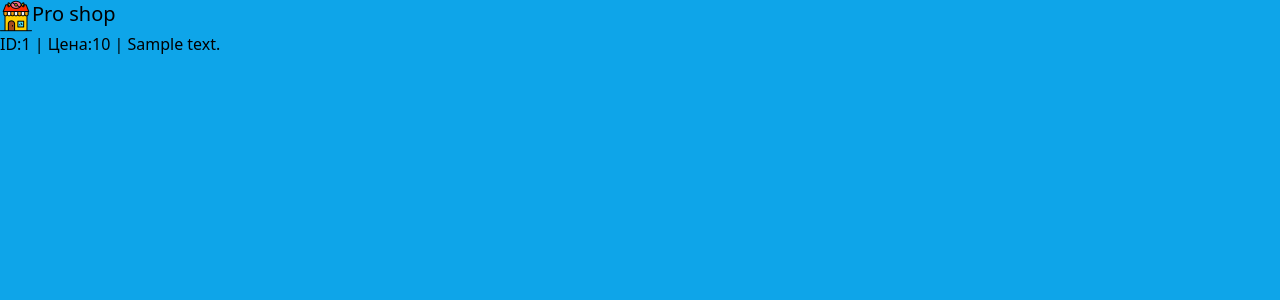
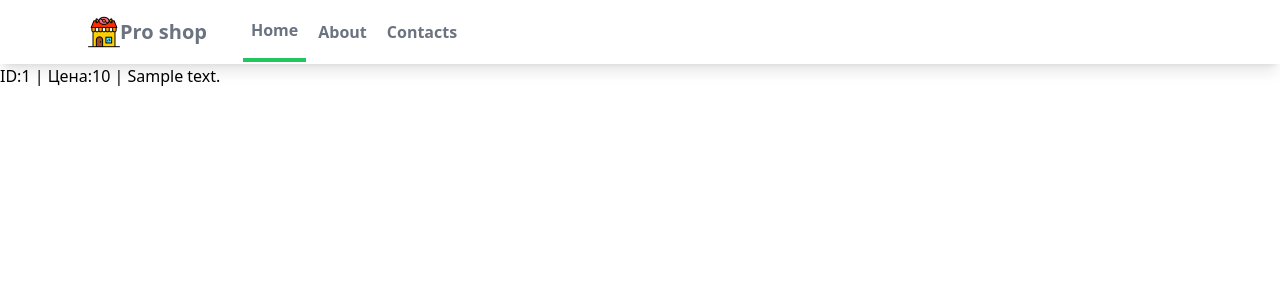
Before and after one commit to Denchickus/django_shop, a Django app: page /main/ in a window 1280 px wide. Shown: the top 300 px of the page. Run offline with Django 5.2, Linux system fonts and the light colour scheme; tables that the repository leaves empty hold one stand-in row (values such as "Sample post").

Commit message:
base template + navbar

```diff
--- a/mysite/myapp/static/myapp/styles.css
+++ b/mysite/myapp/static/myapp/styles.css
@@ -558,6 +558,15 @@ video {
   position: static;
 }
 
+.mx-auto {
+  margin-left: auto;
+  margin-right: auto;
+}
+
+.block {
+  display: block;
+}
+
 .flex {
   display: flex;
 }
@@ -570,17 +579,75 @@ video {
   width: 2rem;
 }
 
-.bg-sky-500 {
-  --tw-bg-opacity: 1;
-  background-color: rgb(14 165 233 / var(--tw-bg-opacity));
+.max-w-6xl {
+  max-width: 72rem;
 }
 
-.text-lg {
-  font-size: 1.125rem;
-  line-height: 1.75rem;
+.items-center {
+  align-items: center;
+}
+
+.justify-between {
+  justify-content: space-between;
+}
+
+.space-x-1 > :not([hidden]) ~ :not([hidden]) {
+  --tw-space-x-reverse: 0;
+  margin-right: calc(0.25rem * var(--tw-space-x-reverse));
+  margin-left: calc(0.25rem * calc(1 - var(--tw-space-x-reverse)));
+}
+
+.space-x-7 > :not([hidden]) ~ :not([hidden]) {
+  --tw-space-x-reverse: 0;
+  margin-right: calc(1.75rem * var(--tw-space-x-reverse));
+  margin-left: calc(1.75rem * calc(1 - var(--tw-space-x-reverse)));
+}
+
+.border-b-4 {
+  border-bottom-width: 4px;
+}
+
+.border-green-500 {
+  --tw-border-opacity: 1;
+  border-color: rgb(34 197 94 / var(--tw-border-opacity));
+}
+
+.bg-white {
+  --tw-bg-opacity: 1;
+  background-color: rgb(255 255 255 / var(--tw-bg-opacity));
+}
+
+.px-2 {
+  padding-left: 0.5rem;
+  padding-right: 0.5rem;
+}
+
+.px-4 {
+  padding-left: 1rem;
+  padding-right: 1rem;
+}
+
+.py-4 {
+  padding-top: 1rem;
+  padding-bottom: 1rem;
 }
 
 .text-xl {
   font-size: 1.25rem;
   line-height: 1.75rem;
 }
+
+.font-semibold {
+  font-weight: 600;
+}
+
+.text-gray-500 {
+  --tw-text-opacity: 1;
+  color: rgb(107 114 128 / var(--tw-text-opacity));
+}
+
+.shadow-lg {
+  --tw-shadow: 0 10px 15px -3px rgb(0 0 0 / 0.1), 0 4px 6px -4px rgb(0 0 0 / 0.1);
+  --tw-shadow-colored: 0 10px 15px -3px var(--tw-shadow-color), 0 4px 6px -4px var(--tw-shadow-color);
+  box-shadow: var(--tw-ring-offset-shadow, 0 0 #0000), var(--tw-ring-shadow, 0 0 #0000), var(--tw-shadow);
+}
--- /dev/null
+++ b/mysite/myapp/templates/myapp/base.html
@@ -0,0 +1,19 @@
+
+
+<!doctype html>
+{% load static %}
+<html lang="en">
+<head>
+    <meta charset="UTF-8">
+    <meta name="viewport"
+          content="width=device-width, user-scalable=no, initial-scale=1.0, maximum-scale=1.0, minimum-scale=1.0">
+    <meta http-equiv="X-UA-Compatible" content="ie=edge">
+    <title>Document</title>
+    <link rel="stylesheet" href="{% static 'myapp/styles.css' %}">
+</head>
+<body>
+    {% block content %}
+
+    {% endblock content %}
+</body>
+</html>
--- a/mysite/myapp/templates/myapp/index.html
+++ b/mysite/myapp/templates/myapp/index.html
@@ -1,21 +1,21 @@
+{% extends 'myapp/base.html' %}
 {% load static %}
 
-<!DOCTYPE html>
-<html lang="en">
-<head>
-    <meta charset="UTF-8">
-    <meta name="viewport" content="width=device-width, initial-scale=1.0">
-    <title>Document</title>
-    <link rel="stylesheet" href="{% static 'myapp/styles.css' %}">
-</head>
-<body class="bg-sky-500">
-    <nav>
-        <div>
-            <div>
-                <div>
-                    <div class="flex">
-                        <img class="h-8 w-8" src="{% static 'myapp/images/shop.png' %}" alt="logo">
-                        <span class="text-xl">Pro shop</span>
+{% block content %}
+    <nav class="bg-white shadow-lg">
+        <div class="max-w-6xl mx-auto px-4">
+            <div class="flex justify-between">
+                <div class="flex space-x-7">
+                    <div class="">
+                        <a href="#" class="flex items-center px-2 py-4">
+                            <img class="h-8 w-8" src="{% static 'myapp/images/shop.png' %}" alt="logo">
+                            <span class="text-xl text-gray-500 font-semibold">Pro shop</span>
+                        </a>
+                    </div>
+                    <div class="flex items-center space-x-1">
+                        <a href="#" class="py-4 px-2 text-gray-500 font-semibold border-b-4 border-green-500">Home</a>
+                        <a href="#" class="py-4 px-2 text-gray-500 font-semibold">About</a>
+                        <a href="#" class="py-4 px-2 text-gray-500 font-semibold">Contacts</a>
                     </div>
                 </div>
             </div>
@@ -32,5 +32,4 @@
         {% endfor %}
     </h4>
 
-</body>
-</html>
+{% endblock content %}
```
